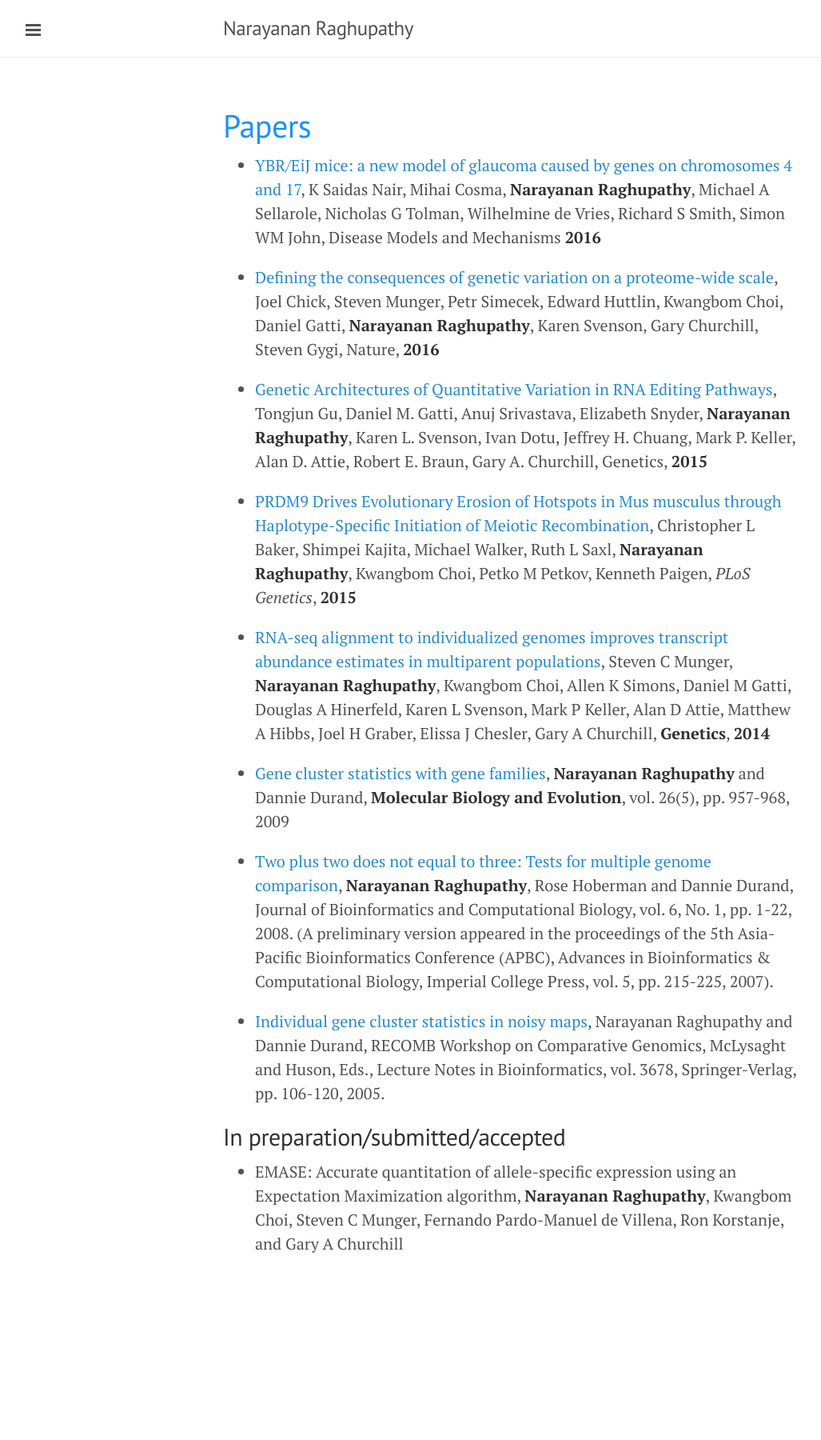
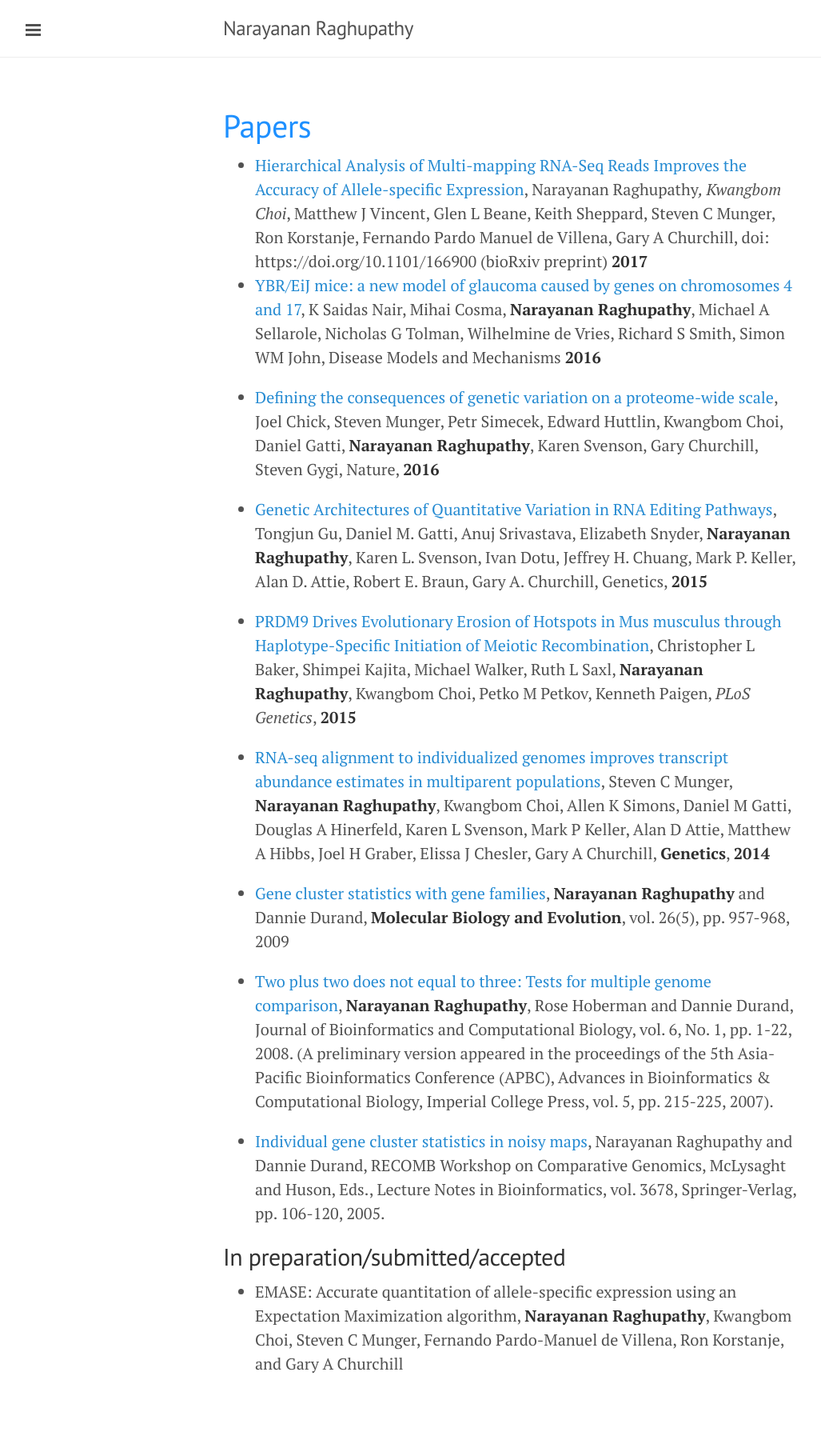
Before and after one commit to narayananr/narayananr.github.io, a Jekyll site: the page built from papers.md, in a window 1280 px wide. Shown: the whole page at 80% size, without its empty margins (1-1028 px from the left). Built offline with Jekyll 4.4.1, drawn with Linux system fonts in a browser that asks for light colours; before the commit the page ends 1650 px from its top, so only the background shows below that.

```diff
--- a/papers.md
+++ b/papers.md
@@ -2,6 +2,7 @@
 layout: page
 title: <font color="DodgerBlue">Papers</font>
 ---
+* [Hierarchical Analysis of Multi-mapping RNA-Seq Reads Improves the Accuracy of Allele-specific Expression](http://www.biorxiv.org/content/early/2017/07/22/166900), Narayanan Raghupathy*, Kwangbom Choi*, Matthew J Vincent, Glen L Beane, Keith Sheppard, Steven C Munger, Ron Korstanje, Fernando Pardo Manuel de Villena, Gary A Churchill, doi: https://doi.org/10.1101/166900 (bioRxiv preprint) **2017**
 * [YBR/EiJ mice: a new model of glaucoma caused by genes on chromosomes 4 and 17](http://dmm.biologists.org/content/early/2016/06/08/dmm.024307.article-info), K Saidas Nair, Mihai Cosma, **Narayanan Raghupathy**, Michael A Sellarole, Nicholas G Tolman, Wilhelmine de Vries, Richard S Smith, Simon WM John, Disease Models and Mechanisms **2016**
 
 * [Defining the consequences of genetic variation on a proteome-wide scale](http://www.nature.com/nature/journal/v534/n7608/full/nature18270.html), Joel Chick, Steven Munger, Petr Simecek, Edward Huttlin, Kwangbom Choi, Daniel Gatti, **Narayanan Raghupathy**, Karen Svenson, Gary Churchill, Steven Gygi, Nature, **2016**
```
